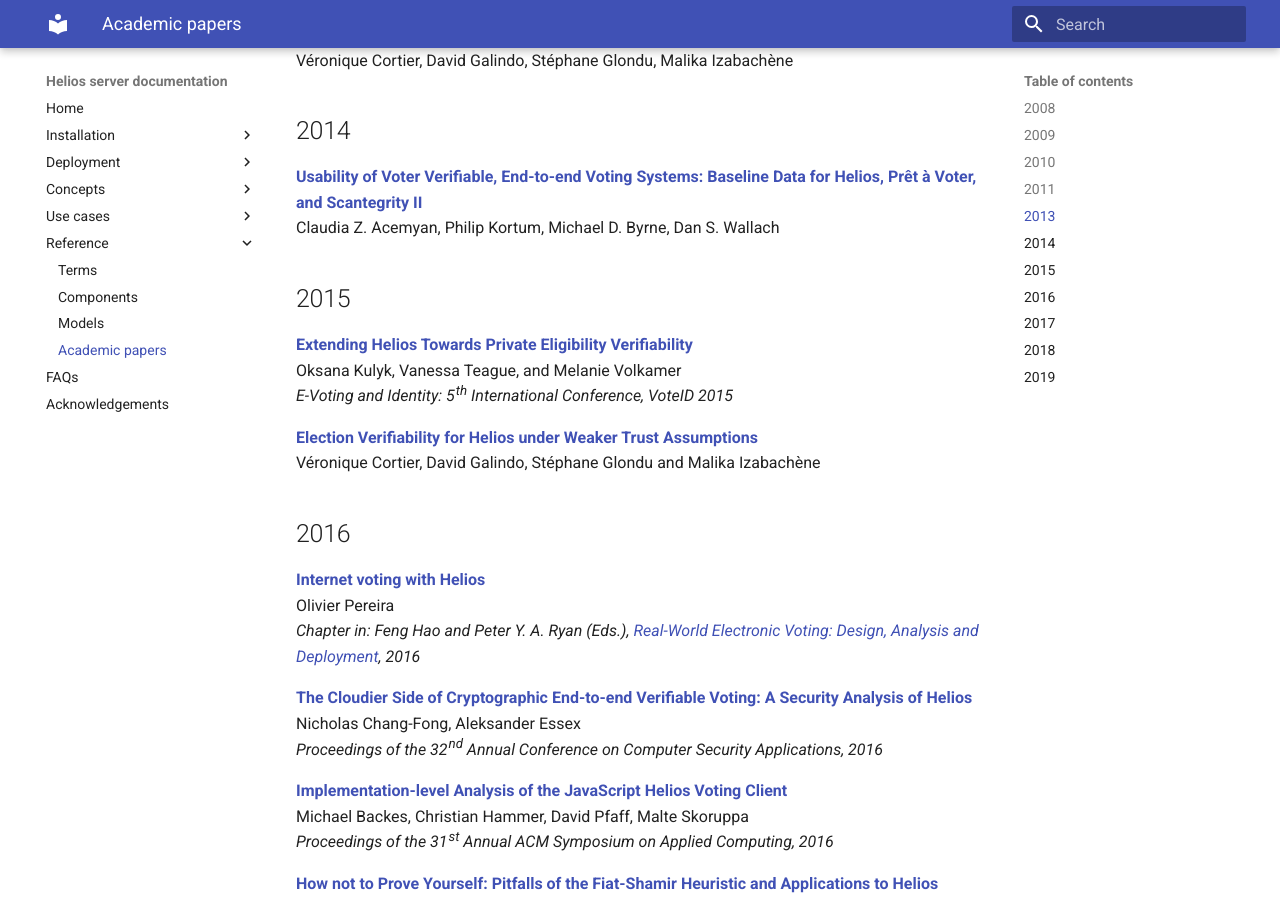
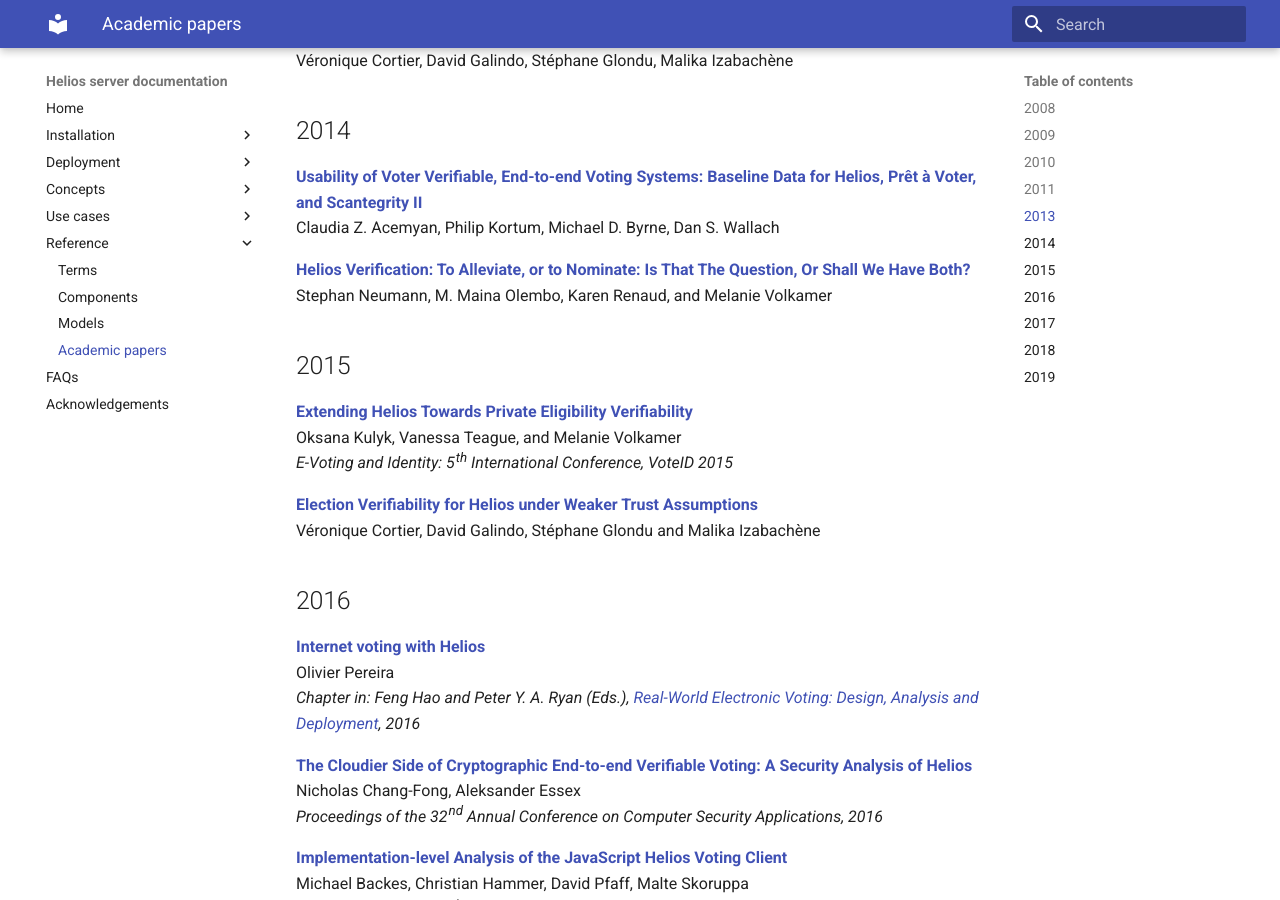
Before and after one commit to wrmack/helios-server-docs, an MkDocs documentation site: the page built from docs/ref_literature.md, in a window 1280 px wide and 900 px high, scrolled down 1350 px. Built offline with MkDocs 1.6.1 and Material for MkDocs 9.7.7, drawn with Linux system fonts in a browser that asks for light colours.

Commit message:
Updated literature

```diff
--- a/docs/ref_literature.md
+++ b/docs/ref_literature.md
@@ -48,6 +48,9 @@
 ## 2014
 **[Usability of Voter Verifiable, End-to-end Voting Systems: Baseline Data for Helios, Prêt à Voter, and Scantegrity II](https://www.usenix.org/system/files/conference/evtwote14/jets_0203-acemyan.pdf)**
 Claudia Z. Acemyan, Philip Kortum, Michael D. Byrne, Dan S. Wallach
+
+**[Helios Verification: To Alleviate, or to Nominate: Is That The Question, Or Shall We Have Both?](https://www.researchgate.net/publication/262933494_Helios_Verification_To_Alleviate_or_to_Nominate_Is_That_The_Question_Or_Shall_We_Have_Both_to_appear)**
+Stephan Neumann, M. Maina Olembo, Karen Renaud, and Melanie Volkamer
 
 ## 2015
 **[Extending Helios Towards Private Eligibility Verifiability](https://www.researchgate.net/publication/281526028_Extending_Helios_Towards_Private_Eligibility_Verifiability)**
```
Also changed, not shown: site/ref_literature/index.html, site/search/search_index.json, site/sitemap.xml, 1 other file.
